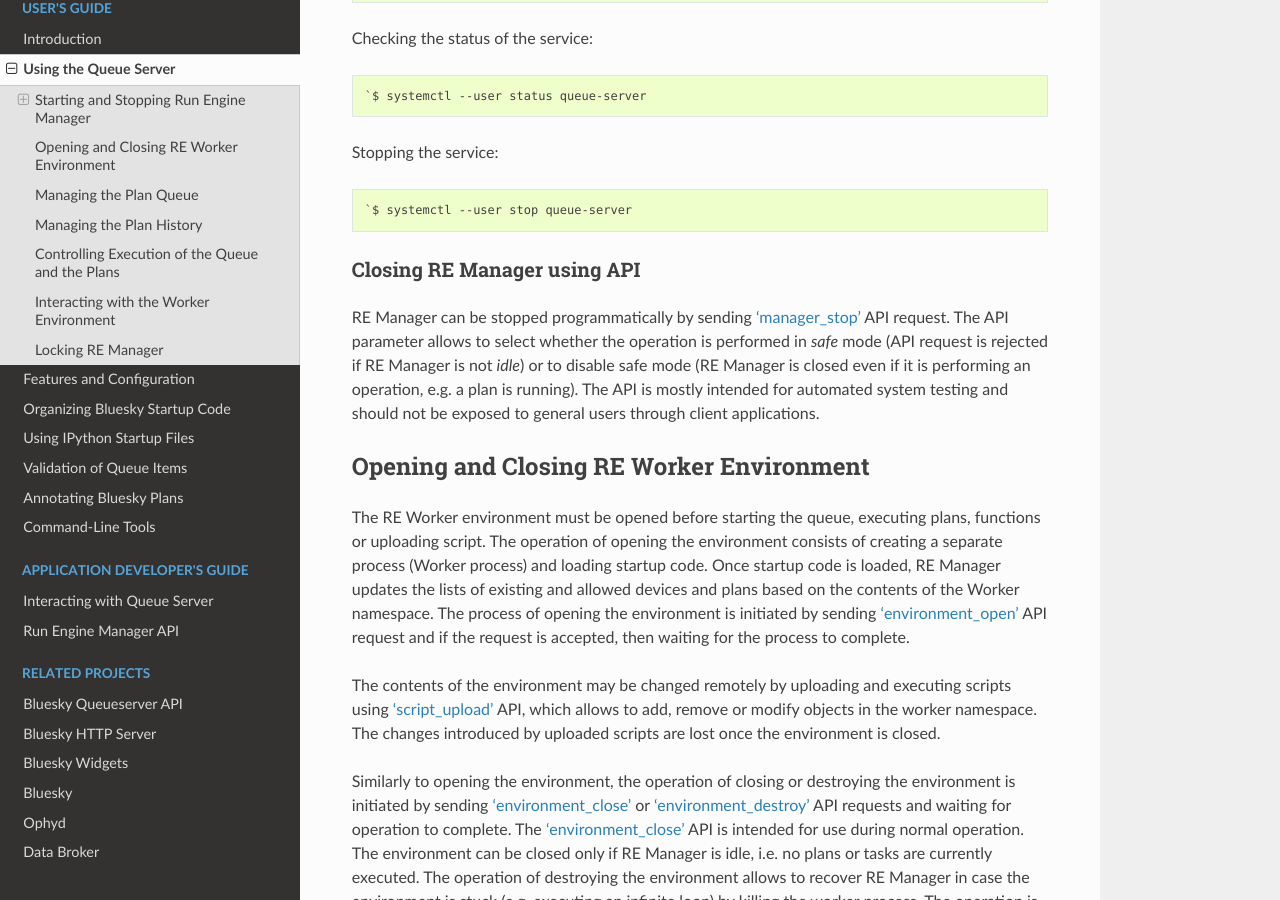
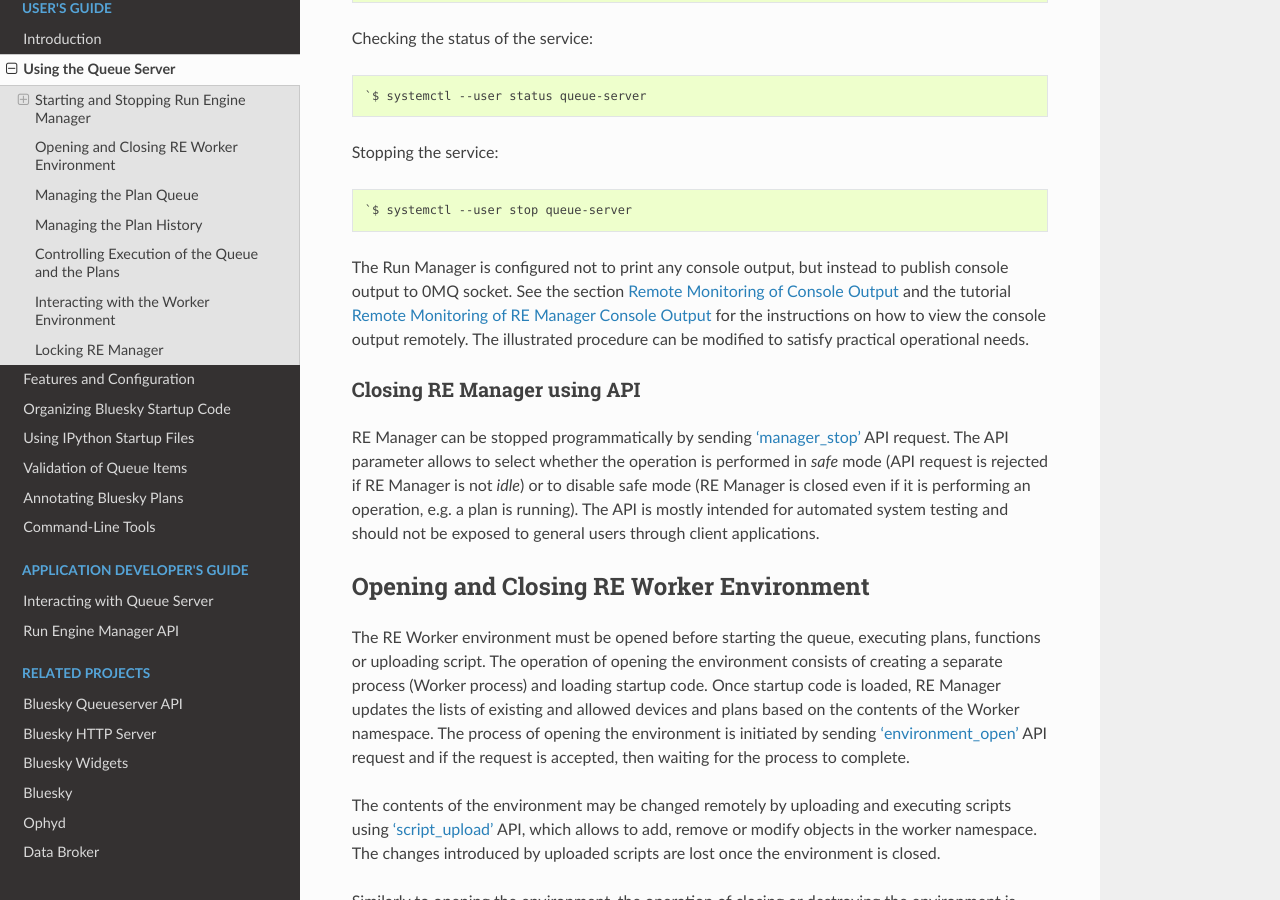
Before and after one commit to bluesky/bluesky-queueserver, a Sphinx documentation site: the page built from docs/source/using_queue_server.rst, in a window 1280 px wide and 900 px high, scrolled down 2033 px. Built offline with Sphinx 7.4.7 and the Read the Docs theme 2.0.0, drawn with Linux system fonts in a browser that asks for light colours.

Commit message:
DOC: some refactoring of 'using_queue_server' section

```diff
--- a/docs/source/index.rst
+++ b/docs/source/index.rst
@@ -20,7 +20,7 @@ Bluesky-QueueServer Documentation
    :caption: User's Guide
 
    introduction_for_users
-   workflow
+   using_queue_server
    features_and_config
    startup_code
    ipython
--- a/docs/source/workflow.rst
+++ b/docs/source/using_queue_server.rst
@@ -88,6 +88,11 @@ Checking the status of the service::
 Stopping the service::
 
   `$ systemctl --user stop queue-server
+
+The Run Manager is configured not to print any console output, but instead to publish console output to
+0MQ socket. See the section :ref:`remote_monitoring_of_console_output` and the tutorial
+:ref:`tutorial_remote_monitoring` for the instructions on how to view the console output remotely.
+The illustrated procedure can be modified to satisfy practical operational needs.
 
 
 Closing RE Manager using API
```
